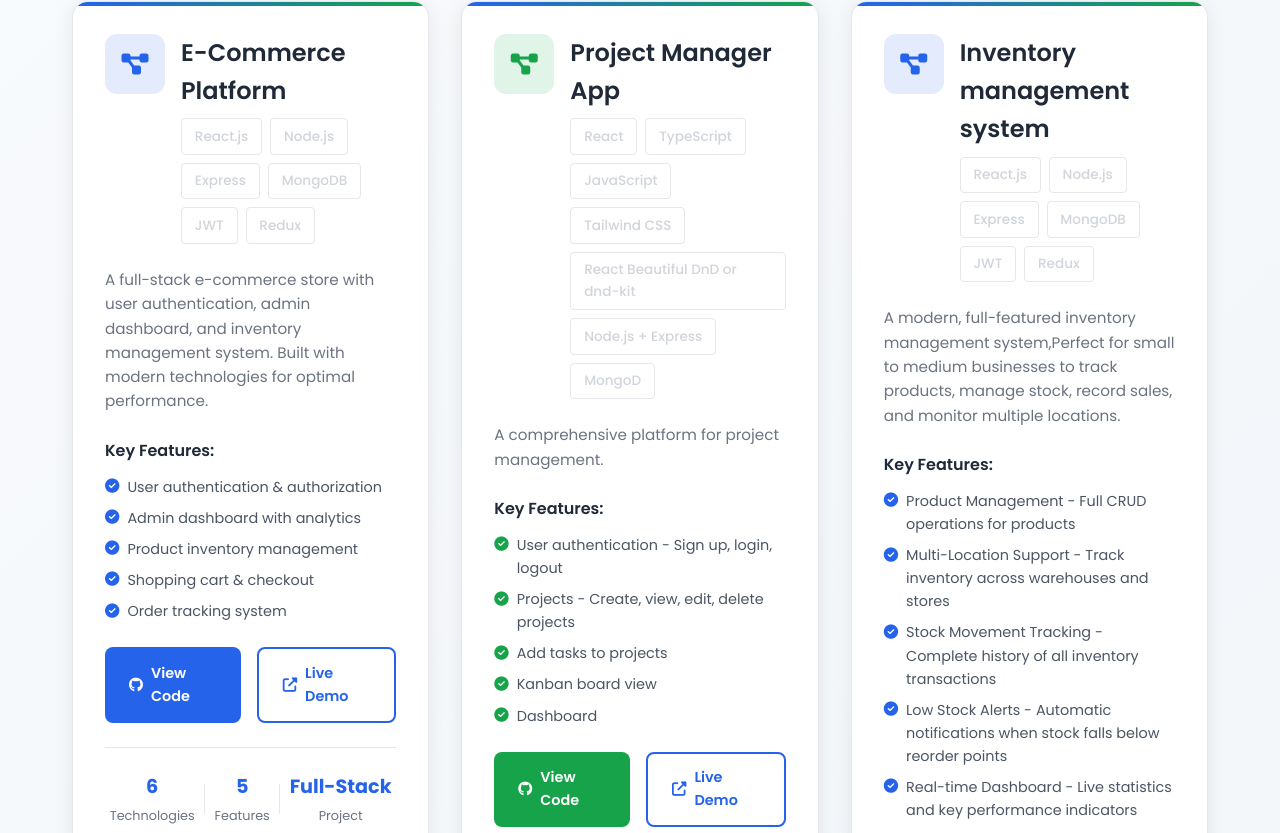
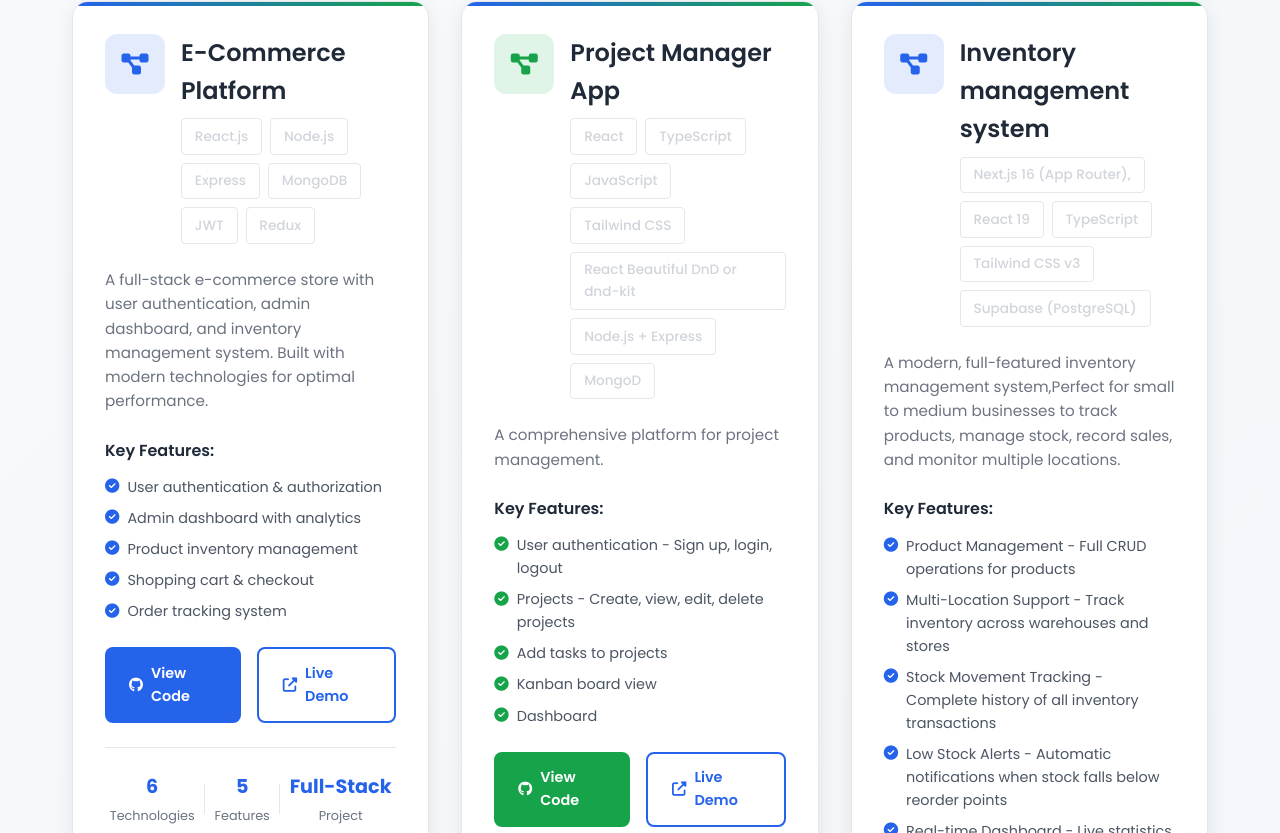
Before and after one commit to joekaro/Joseph-Portfolio, a React (Create React App) app: page / in a window 1280 px wide. Shown: the part 2427-3260 px from the top of the page. Built offline with nearby package versions, Linux system fonts and the light colour scheme.

Commit message:
Change tech stack to Next.js, React, TypeScript, and Tailwind CSS
Updated technology stack for the inventory management system project.

```diff
--- a/src/components/Projects.js
+++ b/src/components/Projects.js
@@ -43,7 +43,7 @@ const Projects = () => {
       title: "Inventory management system",
       description:
         "A modern, full-featured inventory management system,Perfect for small to medium businesses to track products, manage stock, record sales, and monitor multiple locations.",
-      tech: ["React.js", "Node.js", "Express", "MongoDB", "JWT", "Redux"],
+      tech: ["Next.js 16 (App Router),", "React 19", "TypeScript", "Tailwind CSS v3", "Supabase (PostgreSQL)"],
       features: [
         "Product Management - Full CRUD operations for products",
         " Multi-Location Support - Track inventory across warehouses and stores",
```
